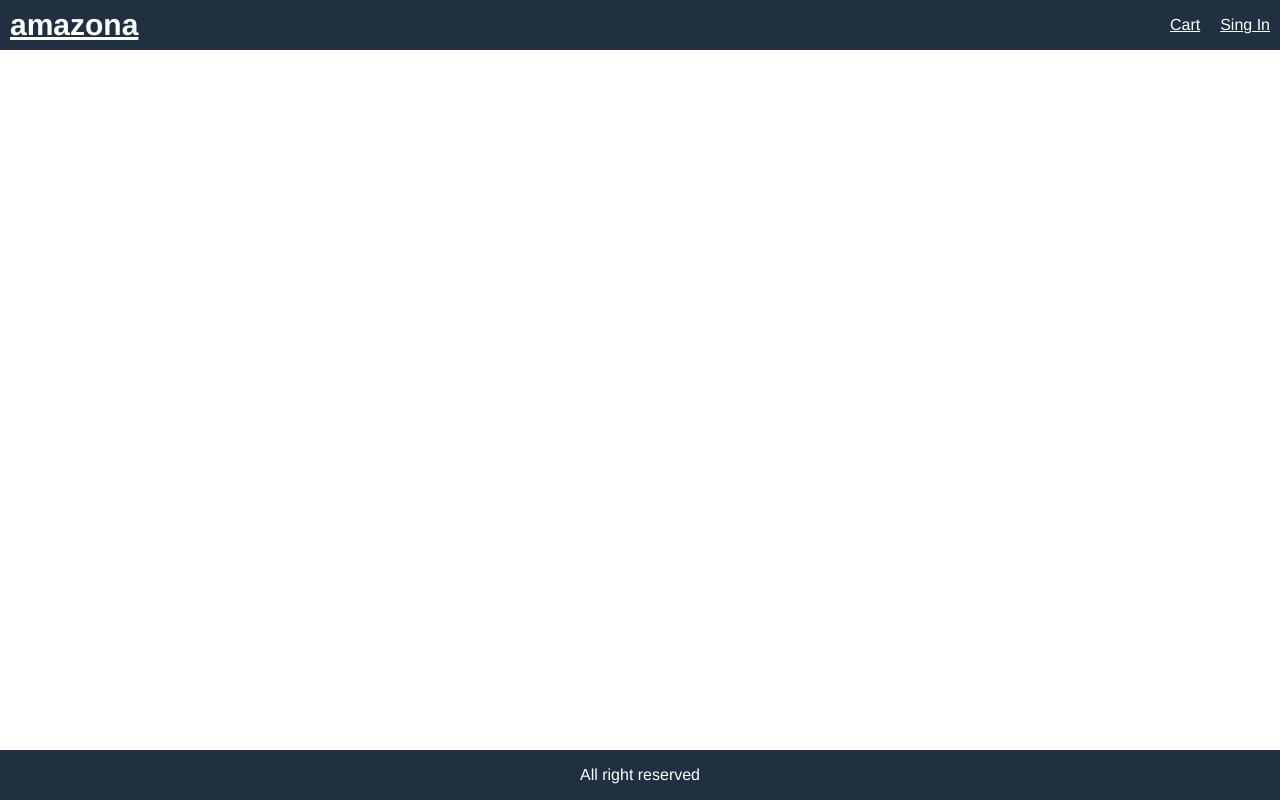
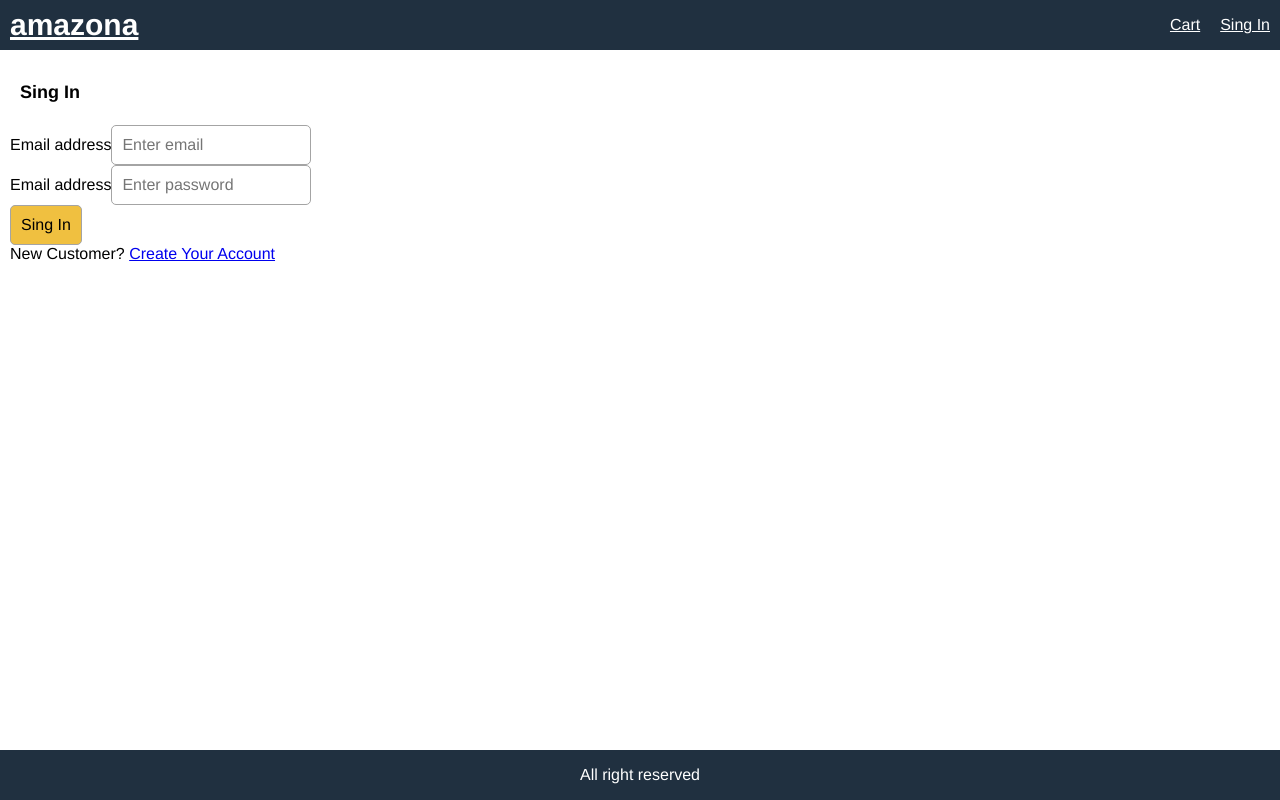
Before and after one commit to Kevingtxz/MERN-Ecommerce, a React (Create React App) app in the folder amazona/frontend/: page /signin in a window 1280 px wide. Built offline with nearby package versions, Linux system fonts and the light colour scheme.

Commit message:
SigninScreen

```diff
--- a/amazona/frontend/src/App.js
+++ b/amazona/frontend/src/App.js
@@ -4,6 +4,7 @@
 import CartScreen from './screens/CartScreen'
 import HomeScreen from './screens/HomeScreen'
 import ProductScreen from './screens/ProductScreen'
+import SigninScreen from './screens/SigninScreen.js'
 
 function App () {
   const cart = useSelector(state => state.cart)
@@ -27,6 +28,7 @@
         <main>
           <Route path='/cart/:id?' component={CartScreen} />
           <Route path='/product/:id' component={ProductScreen} />
+          <Route path='/signin' component={SigninScreen} />
           <Route path='/' component={HomeScreen} exact />
         </main>
         <footer className='row center'>All right reserved</footer>
--- /dev/null
+++ b/amazona/frontend/src/screens/SigninScreen.js
@@ -0,0 +1,46 @@
+import React, { useState } from 'react'
+import { Link } from 'react-router-dom'
+
+export default function SigninScreen () {
+  const [email, setEmail] = useState('')
+  const [password, setPassword] = useState('')
+  const submitHandler = (e) => {
+    e.preventDefault()
+    // TODO: singin action
+  }
+  return (
+    <div>
+      <form className='form' onSubmit={submitHandler}>
+        <div>
+          <h1>Sing In</h1>
+        </div>
+        <div>
+          <label htmlFor='email'>Email address</label>
+          <input
+            type='email' id='email' placeholder='Enter email' required
+            onChange={(e) => setEmail(e.target.value)}
+          />
+        </div>
+        <div>
+          <label htmlFor='password'>Email address</label>
+          <input
+            type='password' id='password' placeholder='Enter password' required
+            onChange={(e) => setPassword(e.target.value)}
+          />
+        </div>
+        <div>
+          <label />
+          <button className='primary' type='submit'>
+            Sing In
+          </button>
+        </div>
+        <div>
+          <label />
+          <div>
+            New Customer?  <Link to='/register'>Create Your Account</Link>
+          </div>
+        </div>
+      </form>
+    </div>
+  )
+}
```
Also changed, not shown: amazona/frontend/src/index.js (+9 -9 lines).
